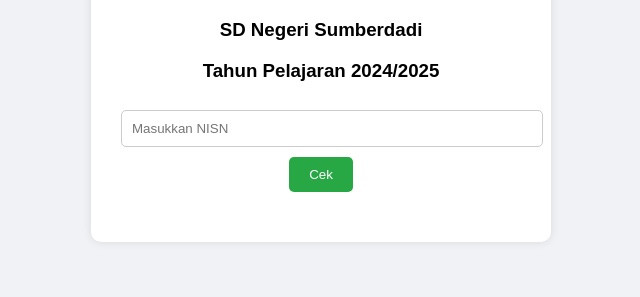
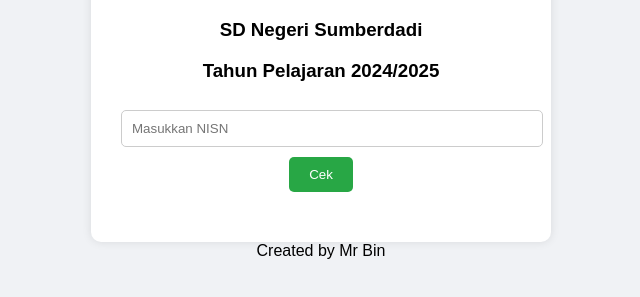
Before and after one commit to Bintang2991/Aplikasi-Kelulusan, a plain HTML site: page index.html in a window 1280 px wide. Shown: the part 227-524 px from the top of the page, without its empty margins (319-959 px from the left). Drawn offline with nearby package versions, Linux system fonts and the light colour scheme.

Commit message:
Update index.html

```diff
--- a/index.html
+++ b/index.html
@@ -58,6 +58,9 @@
     <button onclick="cekKelulusan()">Cek</button>
     <div class="result" id="result"></div>
   </div>
+  <footer>
+    Created by Mr Bin
+  </footer>
 <!-- CDN confetti -->
   <script src="https://cdn.jsdelivr.net/npm/canvas-confetti@1.5.1/dist/confetti.browser.min.js"></script>
   <script>
```
